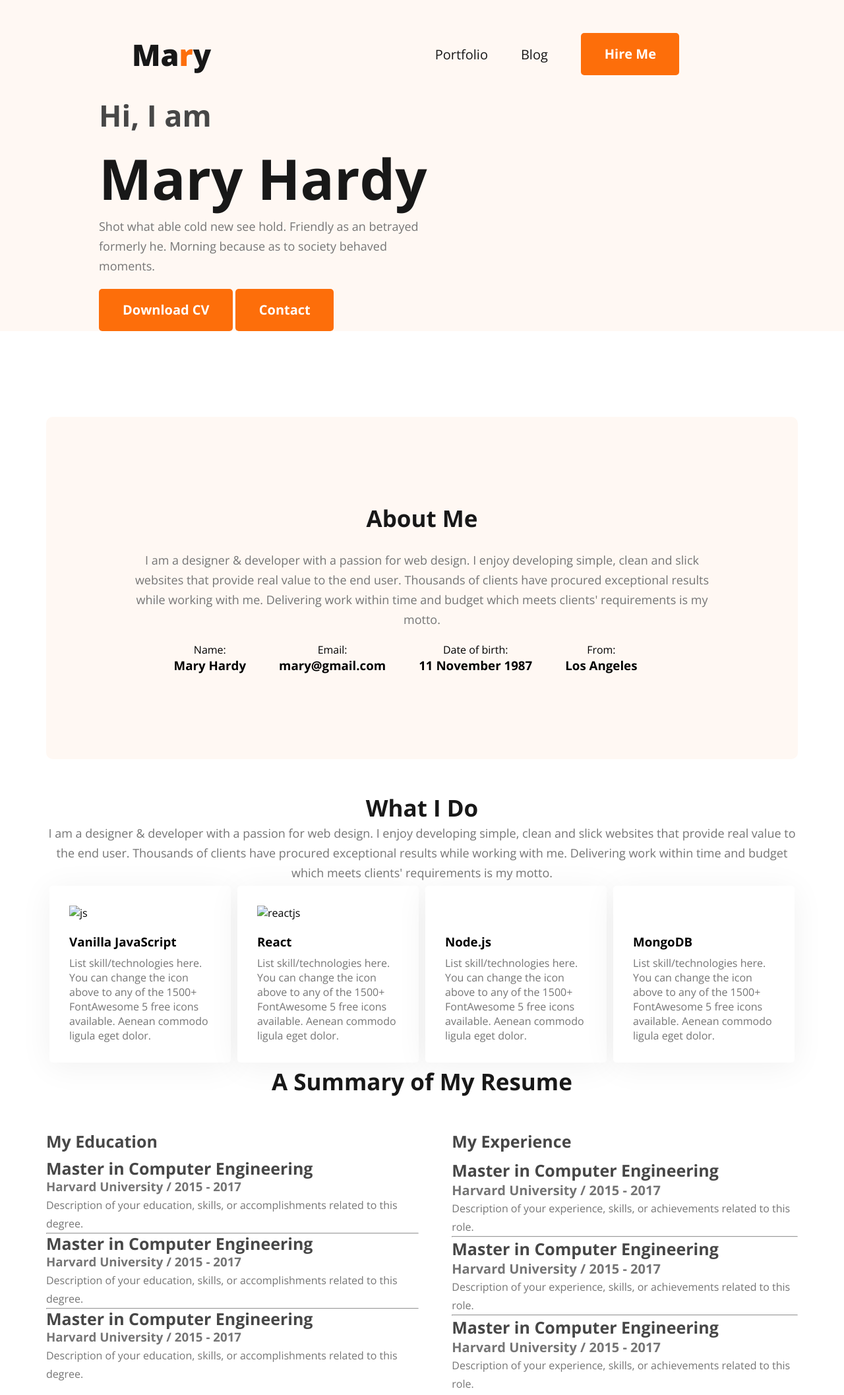
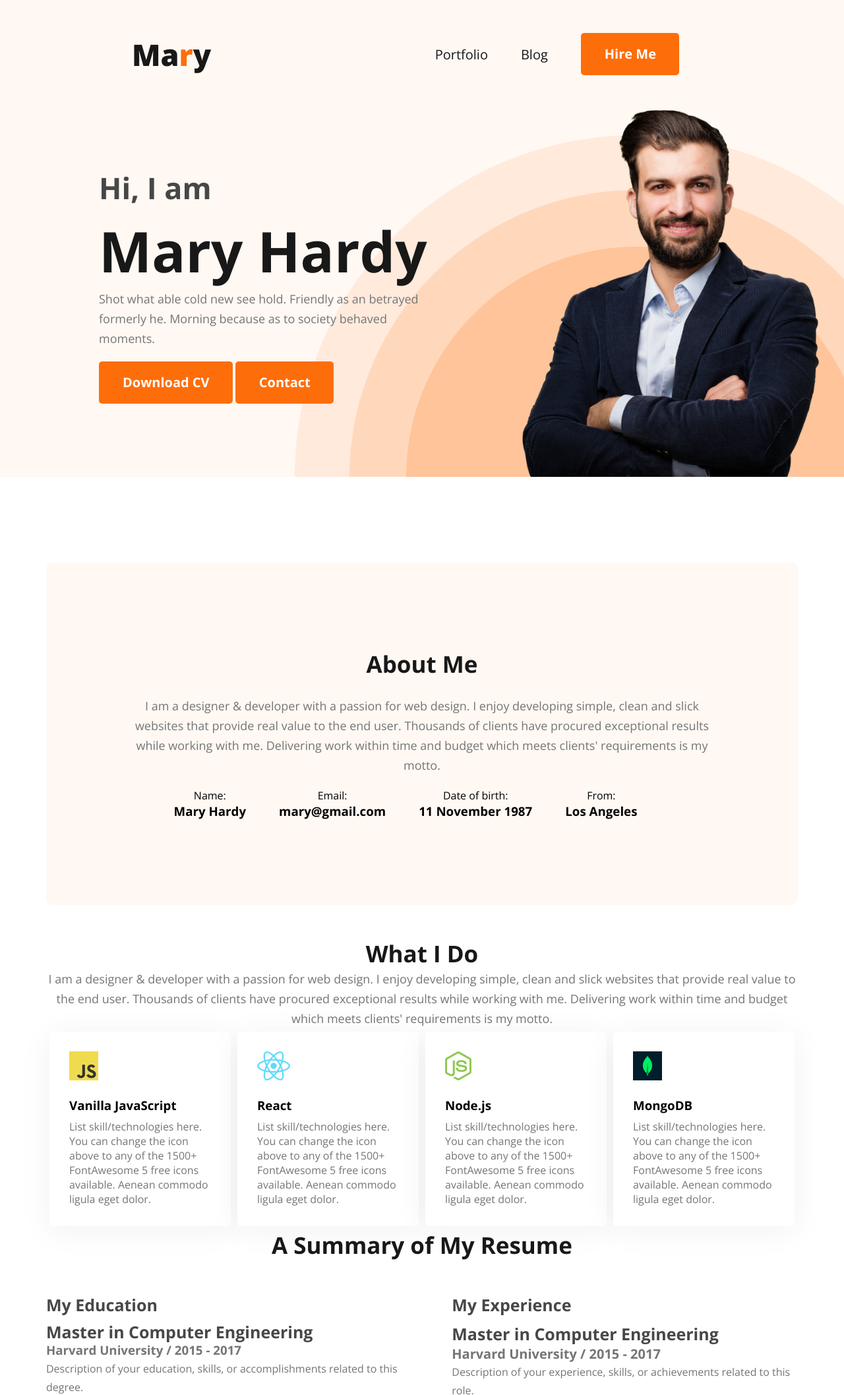
Before and after one commit to FahadHossainBabor/Portfolio-hardy, a plain HTML site: page index.html in a window 1280 px wide. Shown: the top 2115 px of the page at 66% size. Drawn offline with nearby package versions, Linux system fonts and the light colour scheme; the site is published under a folder, as on GitHub Pages, so addresses that start at the root find nothing.

Commit message:
Trying to add images

```diff
--- a/index.html
+++ b/index.html
@@ -41,7 +41,7 @@
         <button class="btn-primary">Contact</button>
       </div>
 
-      <img src="/images/hardy.png" alt="" srcset="" class="profile-pic" />
+      <img src="./images/hardy.png" alt="" srcset="" class="profile-pic" />
     </div>
   </header>
 
@@ -88,7 +88,7 @@
 
         <div class="skill-container">
           <div class="skill">
-            <img src="/images/icons/js.png" alt="js" />
+            <img src="./images/icons/js.png" alt="js" />
             <h3 class="skill-title">Vanilla JavaScript</h3>
             <p class="skill-desc">
               List skill/technologies here. You can change the icon above to any of the 1500+ FontAwesome 5 free icons
@@ -96,7 +96,7 @@
             </p>
           </div>
           <div class="skill">
-            <img src="/images/icons/react.png" alt="reactjs" />
+            <img src="./images/icons/react.png" alt="reactjs" />
             <h3 class="skill-title">React</h3>
             <p class="skill-desc">
               List skill/technologies here. You can change the icon above to any of the 1500+ FontAwesome 5 free icons
@@ -104,7 +104,7 @@
             </p>
           </div>
           <div class="skill">
-            <img src="/images/icons/nodejs.png" alt="" />
+            <img src="./images/icons/nodejs.png" alt="" />
             <h3 class="skill-title">Node.js</h3>
             <p class="skill-desc">
               List skill/technologies here. You can change the icon above to any of the 1500+ FontAwesome 5 free icons
@@ -112,7 +112,7 @@
             </p>
           </div>
           <div class="skill">
-            <img src="/images/icons/mongo.png" alt="" />
+            <img src="./images/icons/mongo.png" alt="" />
             <h3 class="skill-title">MongoDB</h3>
             <p class="skill-desc">
               List skill/technologies here. You can change the icon above to any of the 1500+ FontAwesome 5 free icons
@@ -208,9 +208,9 @@
       </p>
 
       <div class="social-link">
-        <a href=""><img src="/images/icons/facebook.png" alt=""></a>
-        <a href=""><img src="/images/icons/twitter.png" alt=""></a>
-        <a href=""><img src="/images/icons/insta.png" alt=""></a>
+        <a href=""><img src="./images/icons/facebook.png" alt=""></a>
+        <a href=""><img src="./images/icons/twitter.png" alt=""></a>
+        <a href=""><img src="./images/icons/insta.png" alt=""></a>
       </div>
     </div>
     <div class="footer-column">
--- a/style.css
+++ b/style.css
@@ -67,7 +67,7 @@
 
   .header {
     background: #fff8f3;
-    background-image: url("/images/header_bg.png");
+    background-image: url("./images/header_bg.png");
     background-repeat: no-repeat;
     background-position: bottom right;
   }
```
